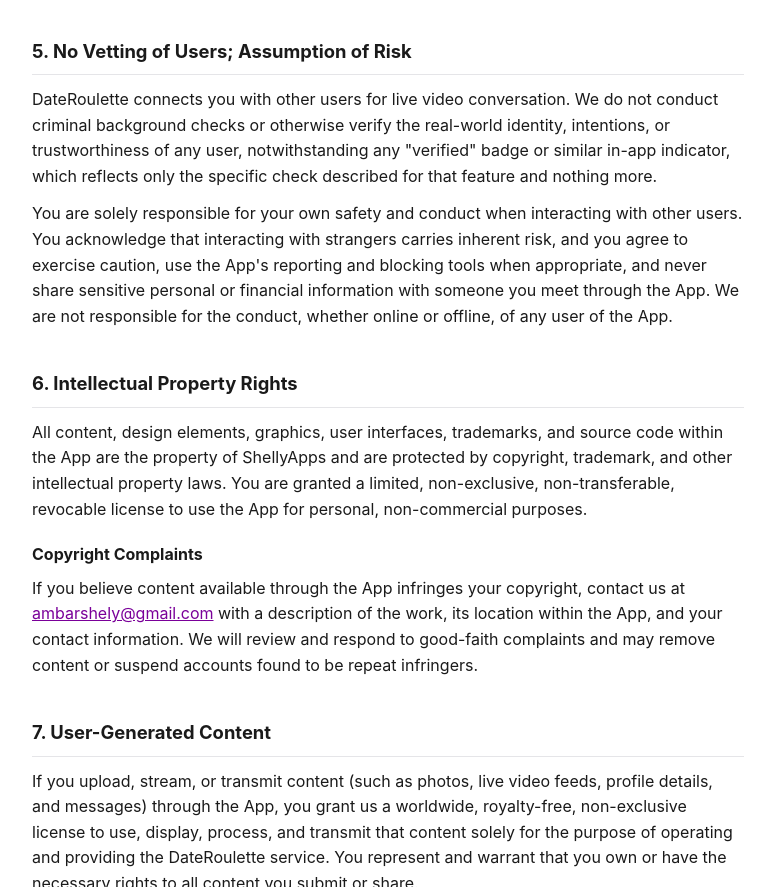
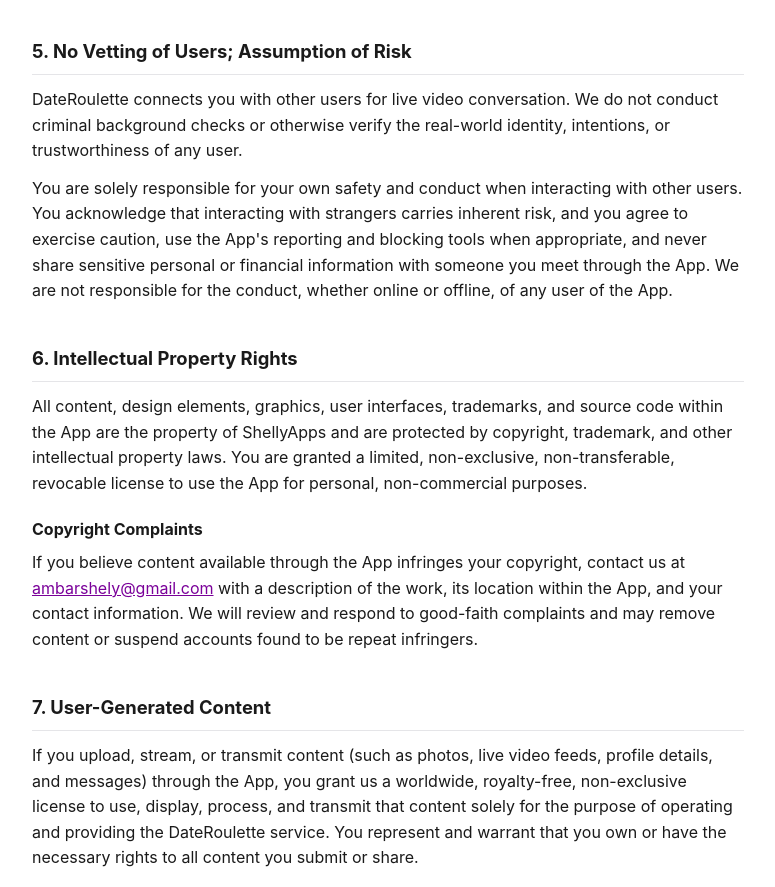
Before and after one commit to ShellyAmbar/Dateroulette---terms-of-use, a plain HTML site: page index.html in a window 1280 px wide. Shown: the part 2249-3136 px from the top of the page, without its empty margins (252-1027 px from the left). Drawn offline with Linux system fonts and the light colour scheme.

Commit message:
Clarify user vetting disclaimer
Removed redundant text regarding user verification.

```diff
--- a/index.html
+++ b/index.html
@@ -213,8 +213,7 @@
   <p>
     DateRoulette connects you with other users for live video conversation. We do not conduct criminal
     background checks or otherwise verify the real-world identity, intentions, or trustworthiness of any
-    user, notwithstanding any "verified" badge or similar in-app indicator, which reflects only the
-    specific check described for that feature and nothing more.
+    user.
   </p>
   <p>
     You are solely responsible for your own safety and conduct when interacting with other users. You
```
